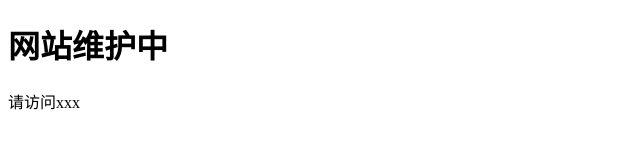
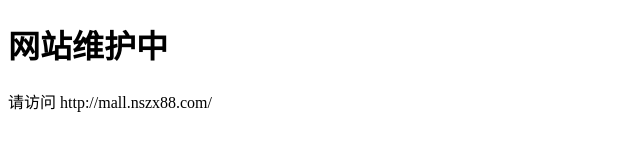
Before and after one commit to techno-ed/index, a plain HTML site: page index.html in a window 1280 px wide. Shown: the whole page, without its empty margins (0-640 px from the left). Drawn offline with Linux system fonts and the light colour scheme.

Commit message:
Update index.html

```diff
--- a/index.html
+++ b/index.html
@@ -8,7 +8,7 @@
 <body>
     <main>
         <h1>网站维护中</h1>
-        <p>请访问xxx</p>
+        <p>请访问 http://mall.nszx88.com/ </p>
     </main>
 </body>
 </html>
```
